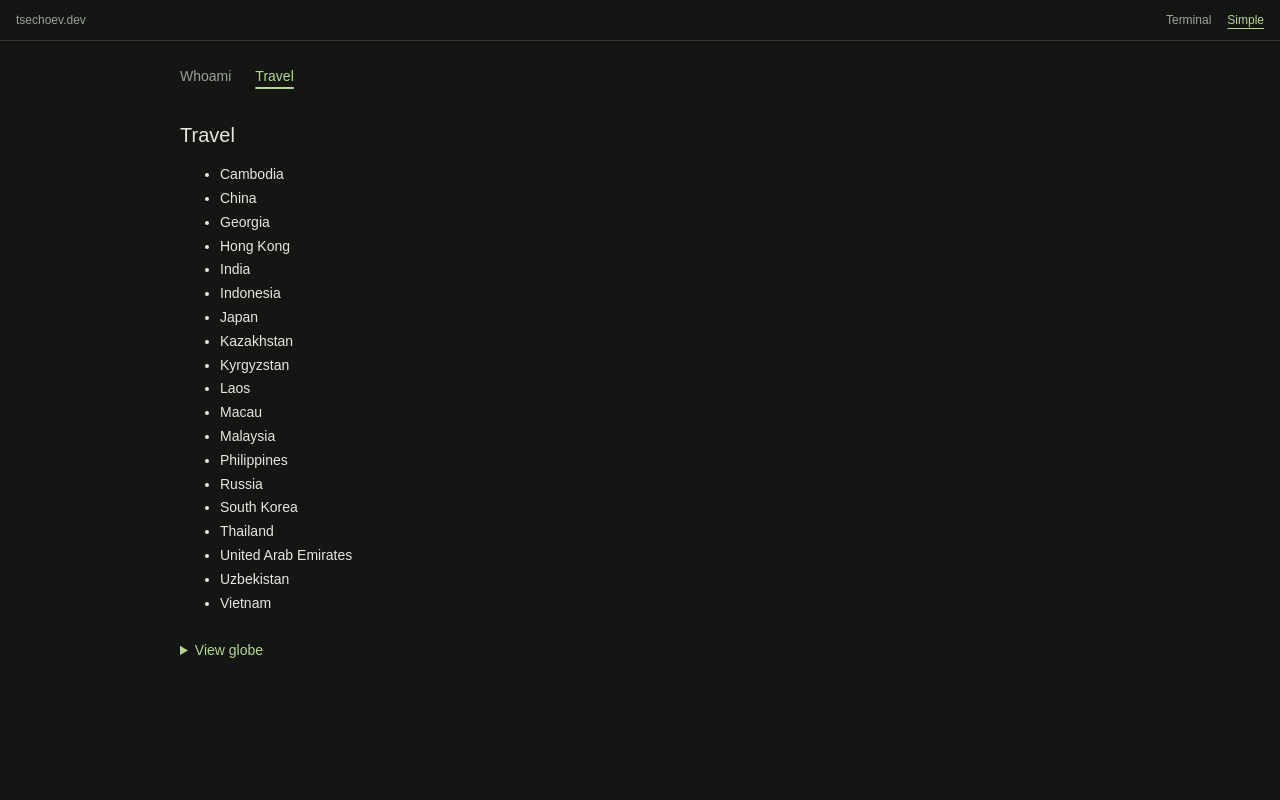
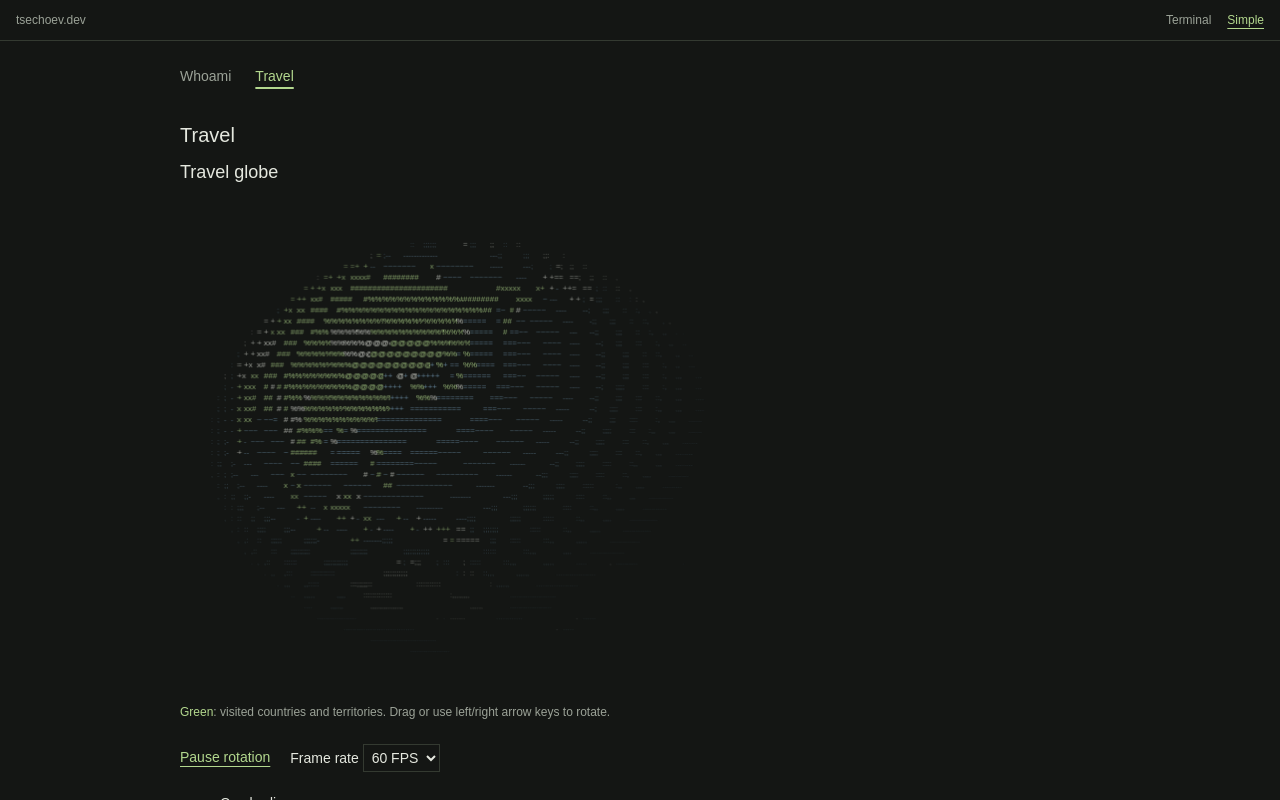
Before and after one commit to bogdan-ts/tsechoev.dev, a Next.js app: page /simple/travel in a window 1280 px wide. Built offline with nearby package versions, Linux system fonts and the light colour scheme; a web font is replaced by a local one.

Commit message:
Show globe automatically above the simple travel list

```diff
--- a/src/app/globals.css
+++ b/src/app/globals.css
@@ -153,8 +153,6 @@ h1 { font-size: 20px; font-weight: 500; line-height: 1.4; margin: 0 0 8px; }
 .full-profile { display: grid; gap: 36px; }
 .simple-content > section { scroll-margin-top: 20px; }
 .simple-content > section + section { margin-top: 48px; border-top: 1px solid var(--border); padding-top: 32px; }
-.travel-globe-details { margin-top: 24px; }
-.travel-globe-details summary { cursor: pointer; color: var(--accent); margin-bottom: 16px; }
 @media (max-width: 600px) {
   .site-header { padding: 8px 12px; font-size: 11px; }
   .simple-content { padding: 20px 12px 32px; }
--- a/src/app/simple/travel/page.tsx
+++ b/src/app/simple/travel/page.tsx
@@ -1,6 +1,6 @@
 import type { Metadata } from "next";
 import { SimpleNavigation } from "../../../components/simple-navigation";
-import { GlobeDisclosure } from "../../../components/lazy-globe";
+import { LazyGlobe } from "../../../components/lazy-globe";
 import { countries } from "../../../lib/profile";
 
 export const metadata: Metadata = {
@@ -14,10 +14,10 @@ export default function TravelPage() {
       <SimpleNavigation section="travel" />
       <section id="travel" aria-labelledby="travel-heading">
         <h1 id="travel-heading">Travel</h1>
+        <LazyGlobe />
         <ul>
           {countries.map(({ code, name }) => <li key={code}>{name}</li>)}
         </ul>
-        <GlobeDisclosure />
       </section>
     </>
   );
--- a/src/components/lazy-globe.tsx
+++ b/src/components/lazy-globe.tsx
@@ -1,19 +1,8 @@
 "use client";
 
 import dynamic from "next/dynamic";
-import { useState } from "react";
 
 export const LazyGlobe = dynamic(
   () => import("./commands/globe").then(module => module.TravelGlobe),
   { ssr: false, loading: () => <div className="globe-loading" role="status">Loading globe…</div> },
 );
-
-export function GlobeDisclosure() {
-  const [opened, setOpened] = useState(false);
-  return (
-    <details className="travel-globe-details" onToggle={event => setOpened(event.currentTarget.open)}>
-      <summary>View globe</summary>
-      {opened && <LazyGlobe />}
-    </details>
-  );
-}
```
Also changed, not shown: spec/site-spec.md (+3 -3 lines), 2 other files (tests, documents, lock files or other folders).
